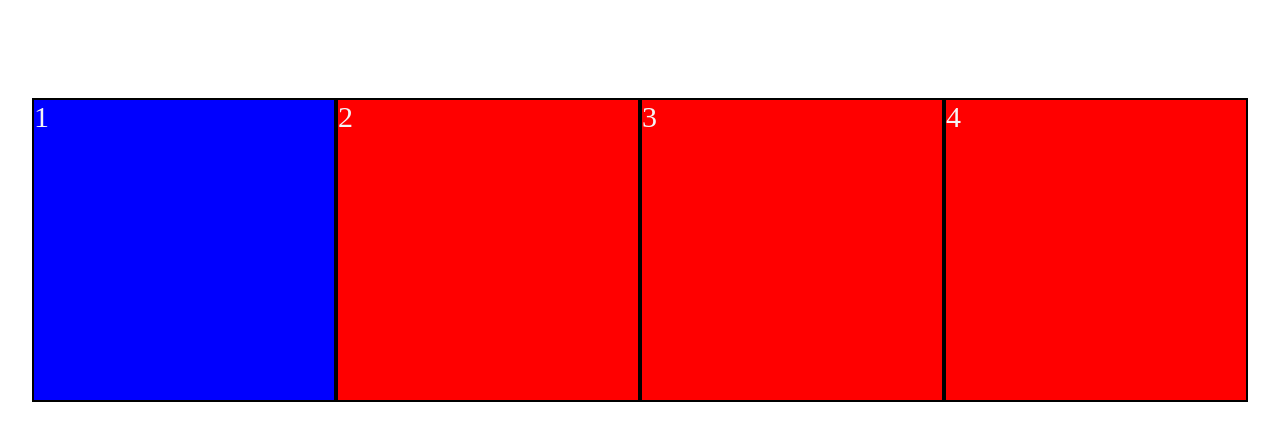
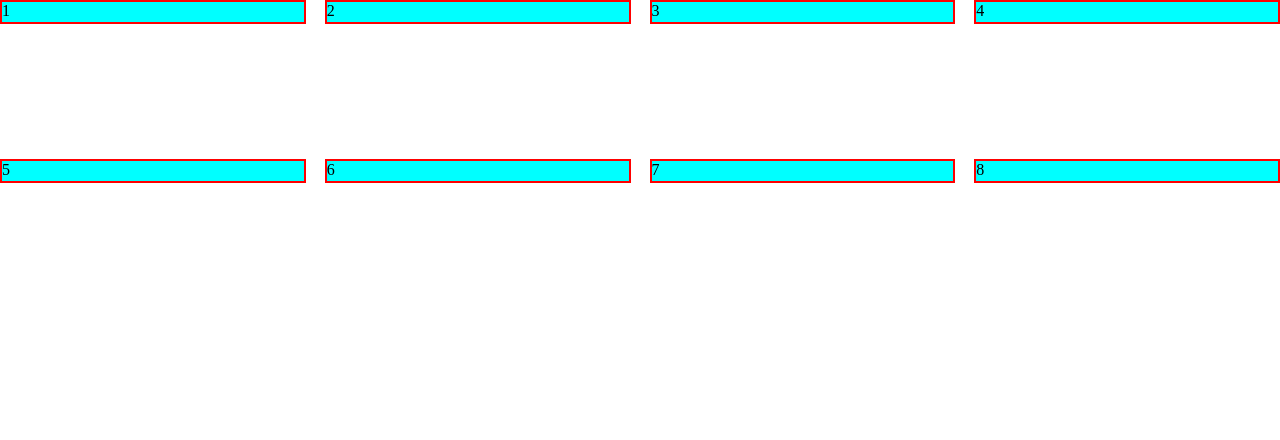
Before and after one commit to AnishRane13/HTML, a plain HTML site: page CSS/index.html in a window 1280 px wide. Drawn offline with Linux system fonts and the light colour scheme.

Commit message:
Grid done

```diff
--- a/CSS/index.html
+++ b/CSS/index.html
@@ -10,12 +10,15 @@
   <body>
 
     <div class="container">
-      <div class="box1">1</div>
-      <div class="box2">2</div>
-      <div class="box2">3</div>
-      <div class="box2">4</div>
+      <div class="item">1</div>
+      <div class="item">2</div>
+      <div class="item">3</div>
+      <div class="item">4</div>
+      <div class="item">5</div>
+      <div class="item">6</div>
+      <div class="item">7</div>
+      <div class="item">8</div>
     </div>
-
 
   </body>
 </html>
--- a/CSS/style.css
+++ b/CSS/style.css
@@ -4,26 +4,15 @@
 }
 
 .container{
-    color: whitesmoke;
-    font-size: 30px;
-    display: flex;
-    flex-direction: row;
-    flex-wrap: wrap;
-    justify-content: center;
-    align-items: center;
-    height: 500px;
+    display: grid;
+    grid-row-gap: 9px;
+    grid-column-gap: 19px;
+    grid-template-columns: auto auto auto auto;
+    grid-template-rows:150px;
 }
 
-.box1{
-    width: 300px;
-    height: 300px;
-    background-color: blue;
-    border: 2px solid black;
+.item{
+    height: 20px;
+    border: 2px solid red;
+    background-color: aqua;
 }
-
-.box2{
-    width: 300px;
-    height: 300px;
-    background-color: red;
-    border: 2px solid black;
-}
```
